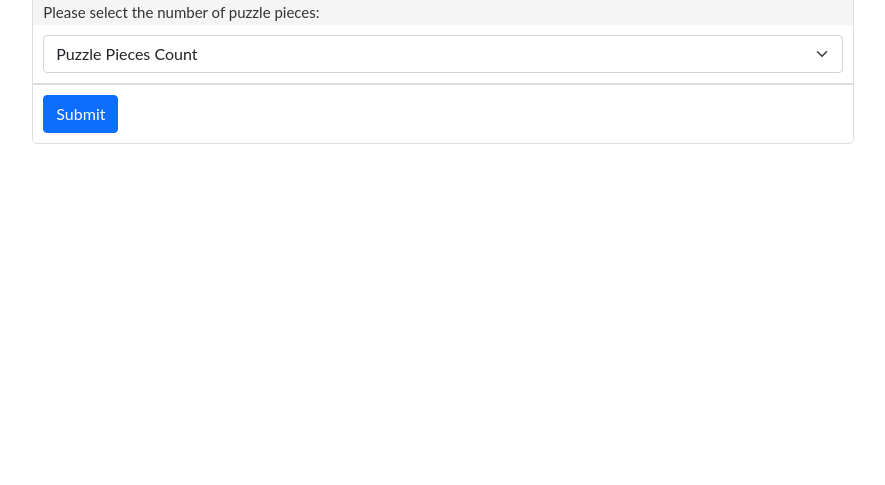
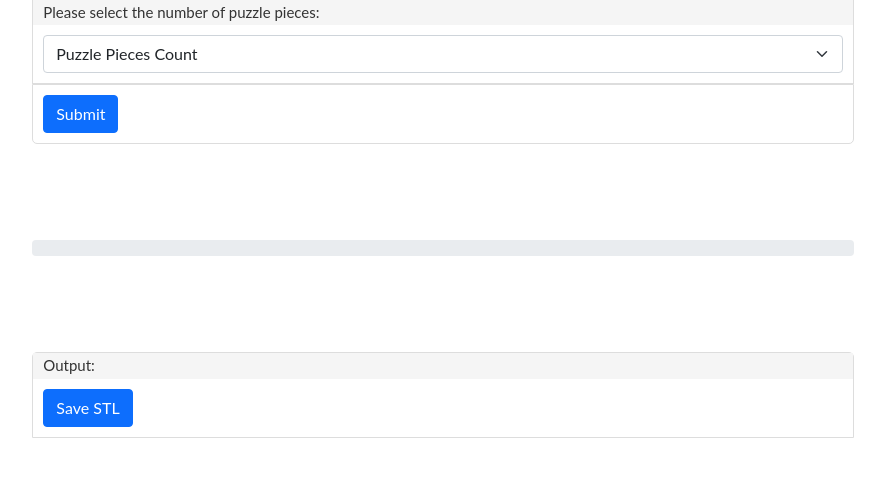
Before and after one commit to jebc314/Heroku-HackTJ9-website, a Flask app: page / in a window 1280 px wide. Shown: the part 191-676 px from the top of the page, without its empty margins (197-1082 px from the left). Run offline with Flask 2, Linux system fonts and the light colour scheme.

Commit message:
Add progress bar and save stl button

```diff
--- a/public/static/scripts/index.js
+++ b/public/static/scripts/index.js
@@ -12,4 +12,22 @@ function call_puzzle(data) {
             console.log(output);
         }
     }
+
+    var amount = 0;
+    var id;
+
+    id = setInterval(function(){
+        $('#progress').attr("style", "width: "+ amount + "%");
+        $("#progress").attr("aria-valuenow", amount);
+
+        if (amount == 100) {
+            clearInterval(id);
+        }
+
+        amount += 10;
+    }, 500);
 }
+
+function download_stl() {
+
+}
--- a/public/templates/index.html
+++ b/public/templates/index.html
@@ -50,5 +50,19 @@
             </div>
         </div>
     </div>
+    <div class="col-lg-8 mx-auto p-3 py-md-5">
+        <div class="progress">
+            <div id="progress" class="progress-bar" role="progressbar" style="width: 0%" aria-valuenow="0" aria-valuemin="0" aria-valuemax="100"></div>
+        </div>
+    </div>
+
+    <div class="col-lg-8 mx-auto p-3 py-md-5">
+        <div class="panel panel-first">
+            <div class="panel-heading"><span class="panel-title">Output:</h3></div>
+            <div class="panel-body">
+                <button type="button" class="btn btn-primary" id="submit_button" onclick="download_stl()">Save STL</button>
+            </div>
+        </div>
+    </div>
 </body>
 </html>
```
